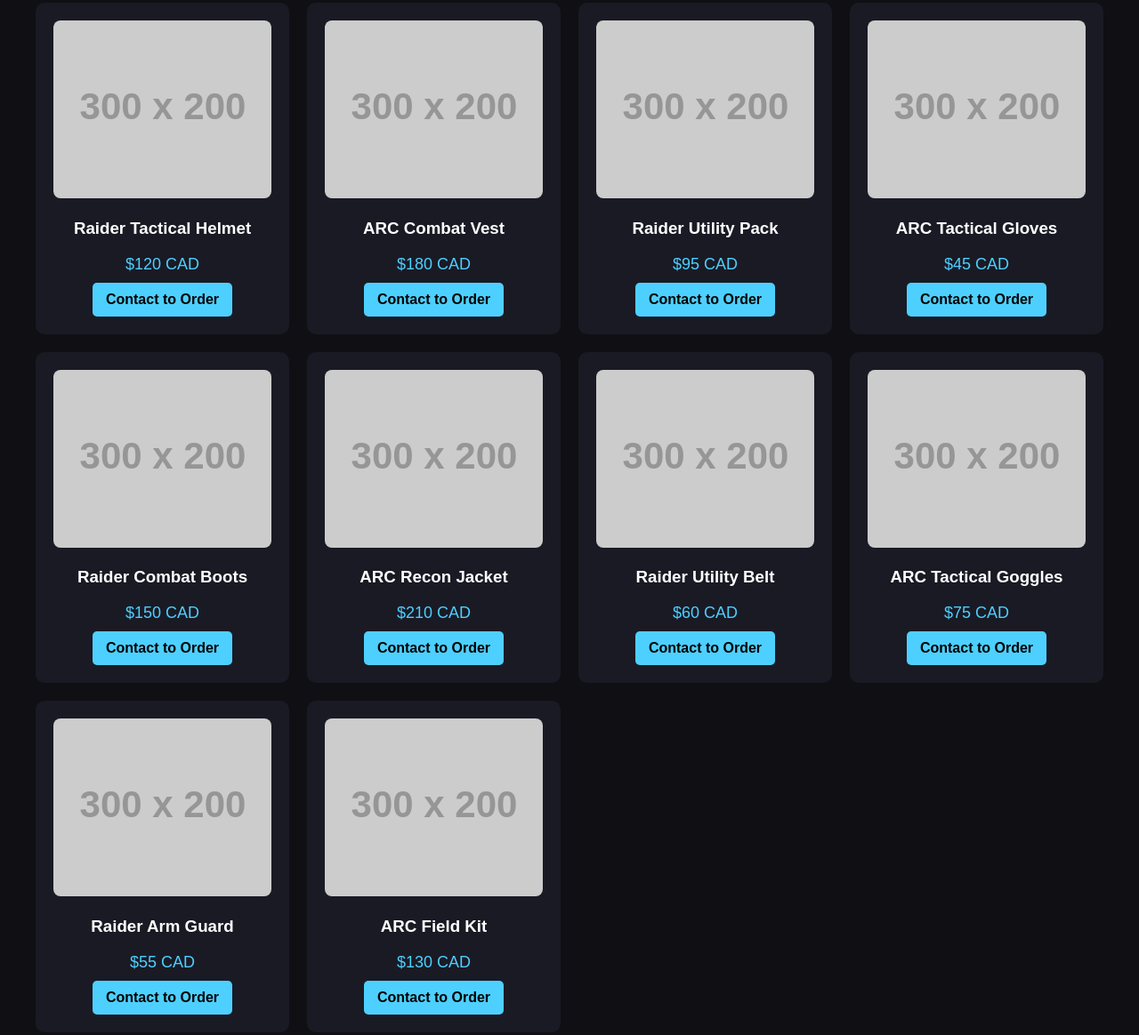
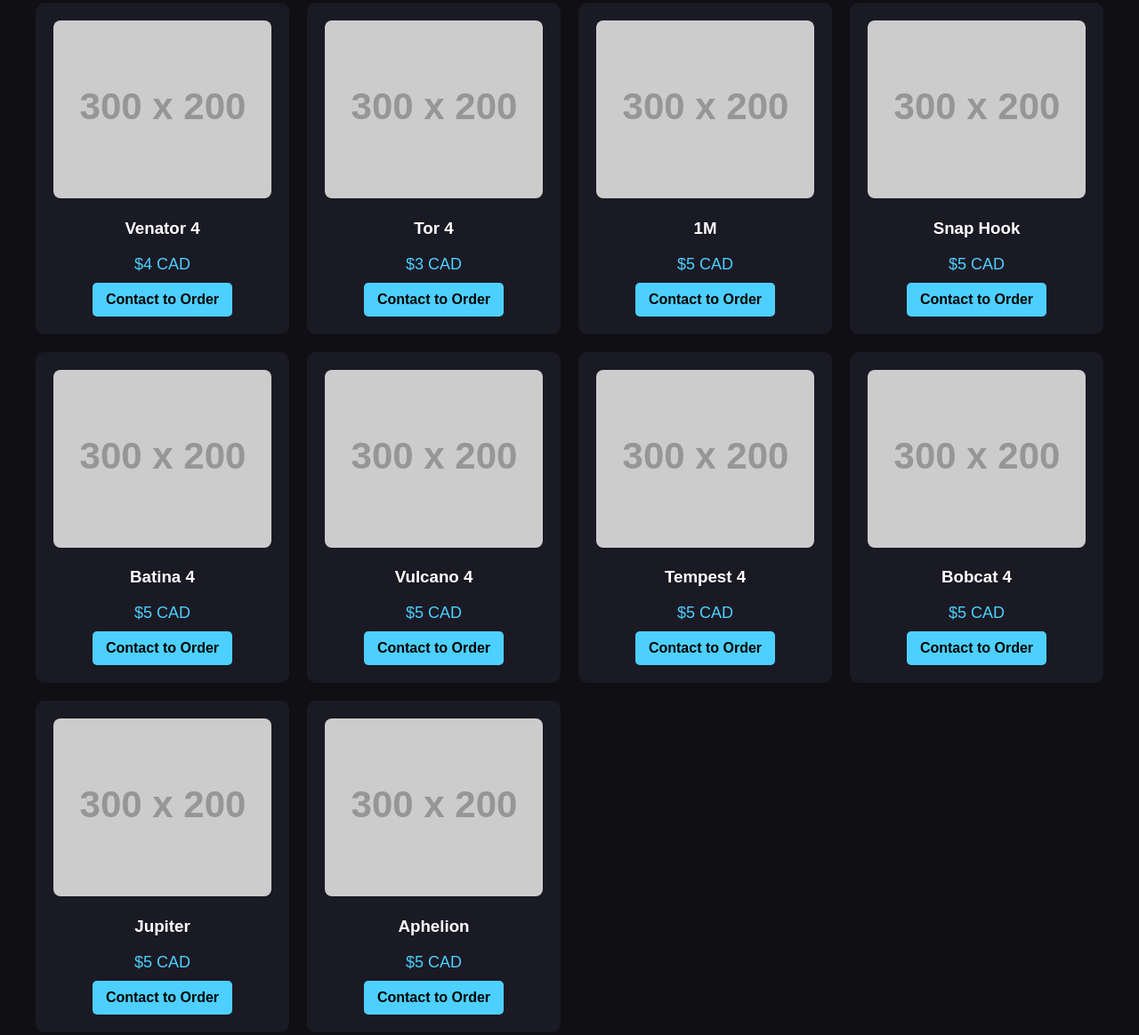
Before and after one commit to ArcExchange/Arc-Exchange, a plain HTML site: page index.html in a window 1280 px wide. Shown: the part 480-1644 px from the top of the page at 89% size. Drawn offline with Linux system fonts and the light colour scheme; placeholder pictures from the web are drawn by us.

Commit message:
Update index.html

```diff
--- a/index.html
+++ b/index.html
@@ -120,71 +120,71 @@ footer {
 
 <div class="product">
 <img src="https://via.placeholder.com/300x200" alt="">
-<h3>Raider Tactical Helmet</h3>
-<p class="price">$120 CAD</p>
+<h3>Venator 4</h3>
+<p class="price">$4 CAD</p>
 <a class="button" href="mailto:joshuabhickey@gmail.com?subject=Order Raider Tactical Helmet">Contact to Order</a>
 </div>
 
 <div class="product">
 <img src="https://via.placeholder.com/300x200" alt="">
-<h3>ARC Combat Vest</h3>
-<p class="price">$180 CAD</p>
+<h3>Tor 4</h3>
+<p class="price">$3 CAD</p>
 <a class="button" href="mailto:joshuabhickey@gmail.com?subject=Order ARC Combat Vest">Contact to Order</a>
 </div>
 
 <div class="product">
 <img src="https://via.placeholder.com/300x200" alt="">
-<h3>Raider Utility Pack</h3>
-<p class="price">$95 CAD</p>
+<h3>1M</h3>
+<p class="price">$5 CAD</p>
 <a class="button" href="mailto:joshuabhickey@gmail.com?subject=Order Raider Utility Pack">Contact to Order</a>
 </div>
 
 <div class="product">
 <img src="https://via.placeholder.com/300x200" alt="">
-<h3>ARC Tactical Gloves</h3>
-<p class="price">$45 CAD</p>
+<h3>Snap Hook</h3>
+<p class="price">$5 CAD</p>
 <a class="button" href="mailto:joshuabhickey@gmail.com?subject=Order ARC Tactical Gloves">Contact to Order</a>
 </div>
 
 <div class="product">
 <img src="https://via.placeholder.com/300x200" alt="">
-<h3>Raider Combat Boots</h3>
-<p class="price">$150 CAD</p>
+<h3>Batina 4</h3>
+<p class="price">$5 CAD</p>
 <a class="button" href="mailto:joshuabhickey@gmail.com?subject=Order Raider Combat Boots">Contact to Order</a>
 </div>
 
 <div class="product">
 <img src="https://via.placeholder.com/300x200" alt="">
-<h3>ARC Recon Jacket</h3>
-<p class="price">$210 CAD</p>
+<h3>Vulcano 4</h3>
+<p class="price">$5 CAD</p>
 <a class="button" href="mailto:joshuabhickey@gmail.com?subject=Order ARC Recon Jacket">Contact to Order</a>
 </div>
 
 <div class="product">
 <img src="https://via.placeholder.com/300x200" alt="">
-<h3>Raider Utility Belt</h3>
-<p class="price">$60 CAD</p>
+<h3>Tempest 4</h3>
+<p class="price">$5 CAD</p>
 <a class="button" href="mailto:joshuabhickey@gmail.com?subject=Order Raider Utility Belt">Contact to Order</a>
 </div>
 
 <div class="product">
 <img src="https://via.placeholder.com/300x200" alt="">
-<h3>ARC Tactical Goggles</h3>
-<p class="price">$75 CAD</p>
+<h3>Bobcat 4</h3>
+<p class="price">$5 CAD</p>
 <a class="button" href="mailto:joshuabhickey@gmail.com?subject=Order ARC Tactical Goggles">Contact to Order</a>
 </div>
 
 <div class="product">
 <img src="https://via.placeholder.com/300x200" alt="">
-<h3>Raider Arm Guard</h3>
-<p class="price">$55 CAD</p>
+<h3>Jupiter</h3>
+<p class="price">$5 CAD</p>
 <a class="button" href="mailto:joshuabhickey@gmail.com?subject=Order Raider Arm Guard">Contact to Order</a>
 </div>
 
 <div class="product">
 <img src="https://via.placeholder.com/300x200" alt="">
-<h3>ARC Field Kit</h3>
-<p class="price">$130 CAD</p>
+<h3>Aphelion</h3>
+<p class="price">$5 CAD</p>
 <a class="button" href="mailto:joshuabhickey@gmail.com?subject=Order ARC Field Kit">Contact to Order</a>
 </div>
 
@@ -207,4 +207,5 @@ footer {
 </footer>
 
 </body>
+
 </html>
```
